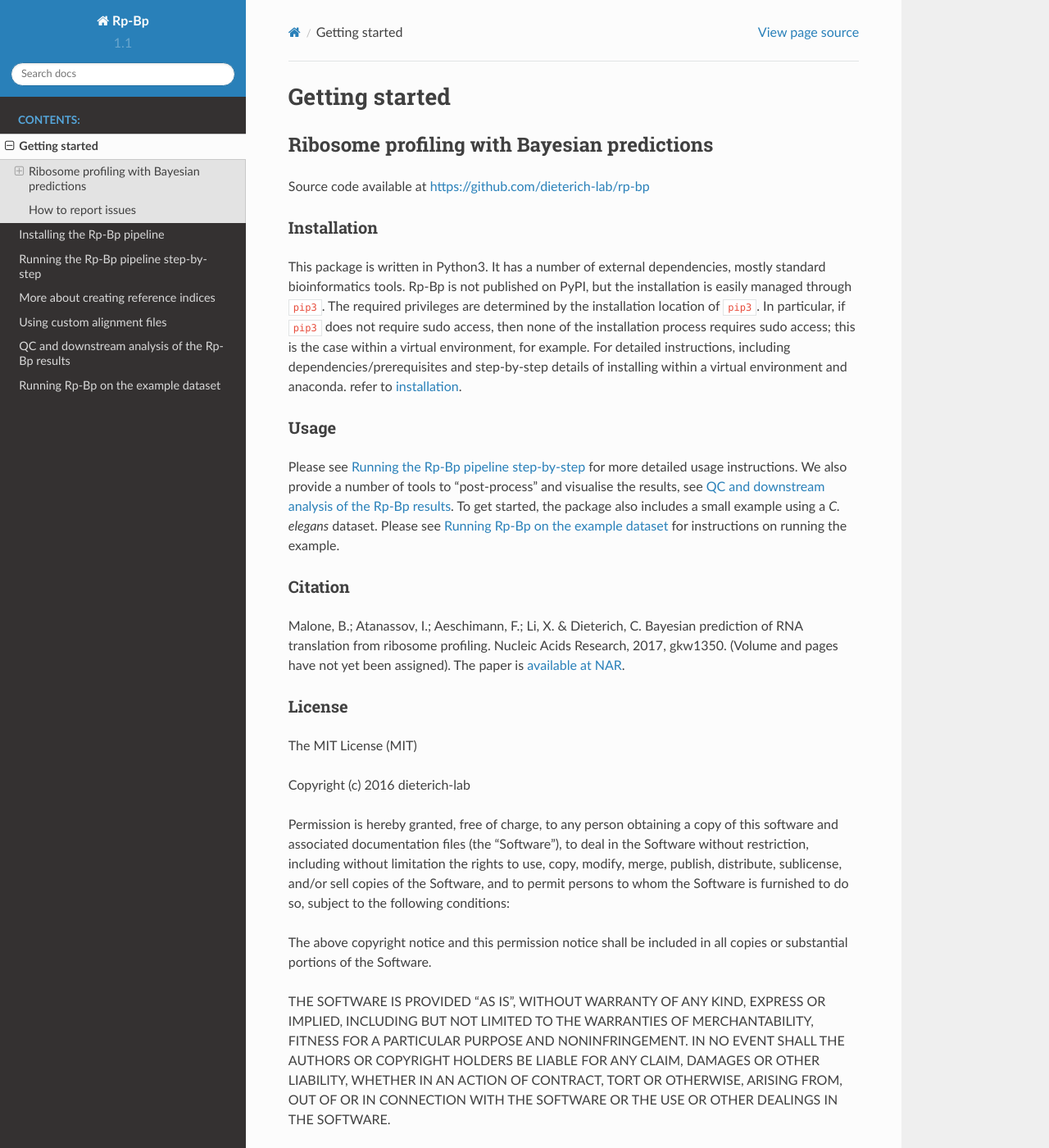
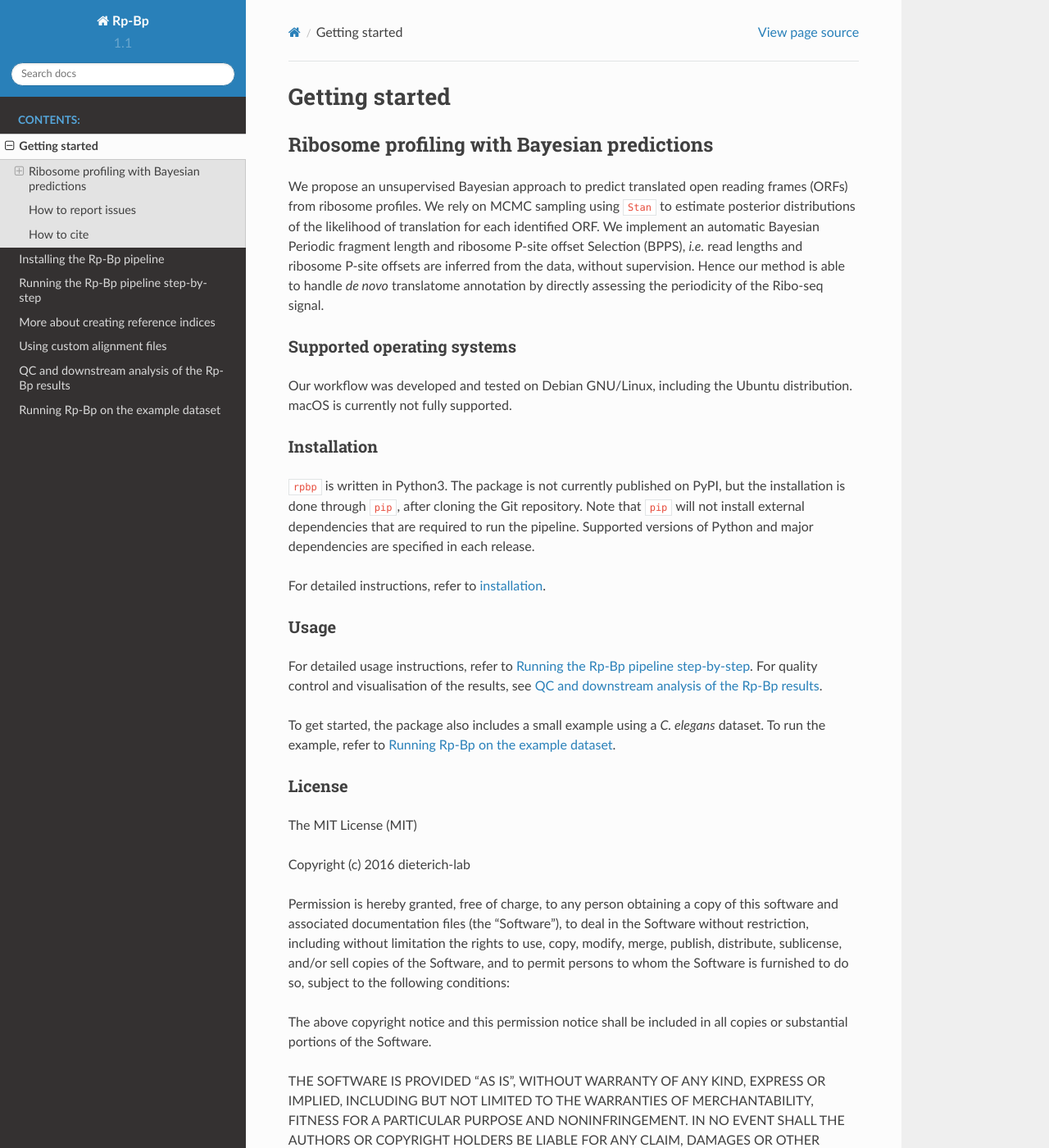
Before and after one commit to dieterich-lab/rp-bp, a Sphinx documentation site: the page built from docs/getting-started.md, in a window 1280 px wide and 1400 px high. Shown: the whole window at 82% size. Built offline with Sphinx 7.4.7 and the Read the Docs theme 2.0.0, drawn with Linux system fonts in a browser that asks for light colours; some of the changed text lies outside the part shown.

Commit message:
DOC install

```diff
--- a/docs/getting-started.md
+++ b/docs/getting-started.md
@@ -2,19 +2,29 @@
 
 ## Ribosome profiling with Bayesian predictions
 
-Source code available at [https://github.com/dieterich-lab/rp-bp](https://github.com/dieterich-lab/rp-bp)
+We propose an unsupervised Bayesian approach to predict translated open reading frames (ORFs) from ribosome profiles. We rely on MCMC sampling using `Stan` to estimate posterior distributions
+of the likelihood of translation for each identified ORF. We implement an automatic Bayesian Periodic fragment length and ribosome P-site offset Selection (BPPS), *i.e.* read lengths and ribosome P-site offsets are inferred from the data, without supervision. Hence our method is able to handle *de novo* translatome annotation by directly assessing the periodicity of the Ribo-seq signal.
+
+### Supported operating systems
+
+Our workflow was developed and tested on Debian GNU/Linux, including the Ubuntu distribution.
+macOS is currently not fully supported.
 
 ### Installation
 
-This package is written in Python3. It has a number of external dependencies, mostly standard bioinformatics tools. Rp-Bp is not published on PyPI, but the installation is easily managed through `pip3`. The required privileges are determined by the installation location of `pip3`. In particular, if `pip3` does not require sudo access, then none of the installation process requires sudo access; this is the case within a virtual environment, for example. For detailed instructions, including dependencies/prerequisites and step-by-step details of installing within a virtual environment and anaconda. refer to [installation](installation.html).
+`rpbp` is written in Python3. The package is not currently published on PyPI, but the installation
+is done through `pip`, after cloning the Git repository. Note that `pip` will not install external dependencies
+that are required to run the pipeline. Supported versions of Python and major dependencies are specified in each release.
+
+For detailed instructions, refer to [installation](installation.html).
 
 ### Usage
 
-Please see [Running the Rp-Bp pipeline step-by-step](usage-instructions.html) for more detailed usage instructions. We also provide a number of tools to "post-process" and visualise the results, see [QC and downstream analysis of the Rp-Bp results](analysis-scripts.html). To get started, the package also includes a small example using a *C. elegans* dataset. Please see [Running Rp-Bp on the example dataset](running-example.html) for instructions on running the example.
+For detailed usage instructions, refer to [Running the Rp-Bp pipeline step-by-step](usage-instructions.html).
+For quality control and visualisation of the results, see [QC and downstream analysis of the Rp-Bp results](analysis-scripts.html).
 
-### Citation
-
-Malone, B.; Atanassov, I.; Aeschimann, F.; Li, X. & Dieterich, C. Bayesian prediction of RNA translation from ribosome profiling. Nucleic Acids Research, 2017, gkw1350. (Volume and pages have not yet been assigned). The paper is [available at NAR](https://academic.oup.com/nar/article-lookup/doi/10.1093/nar/gkw1350).
+To get started, the package also includes a small example using a *C. elegans* dataset.
+To run the example, refer to [Running Rp-Bp on the example dataset](running-example.html).
 
 ### License
 
@@ -44,3 +54,8 @@ SOFTWARE.
 
 To report bugs and issues with the `rpbp` package, please use the [bug tracker](https://github.com/dieterich-lab/rp-bp/issues). Please
 follow the instructions and guidelines given in the template.
+
+## How to cite
+
+Brandon Malone, Ilian Atanassov, Florian Aeschimann, Xinping Li, Helge Großhans, Christoph Dieterich.
+[Bayesian prediction of RNA translation from ribosome profiling](https://doi.org/10.1093/nar/gkw1350), *Nucleic Acids Research*, Volume 45, Issue 6, 7 April 2017, Pages 2960-2972.
```
Also changed, not shown: docs/installation.md (+34 -37 lines).
